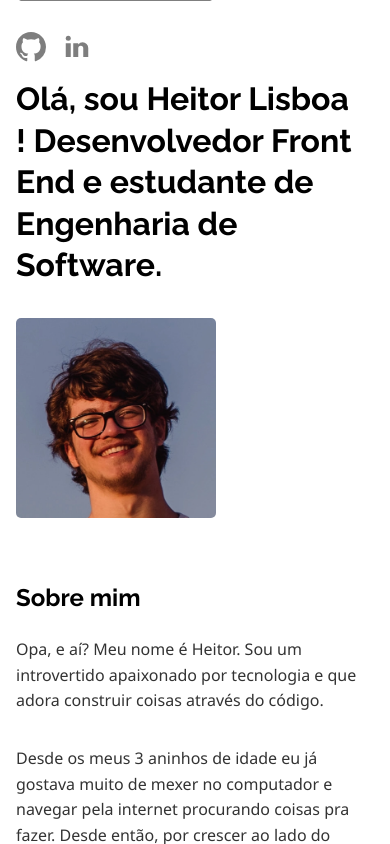
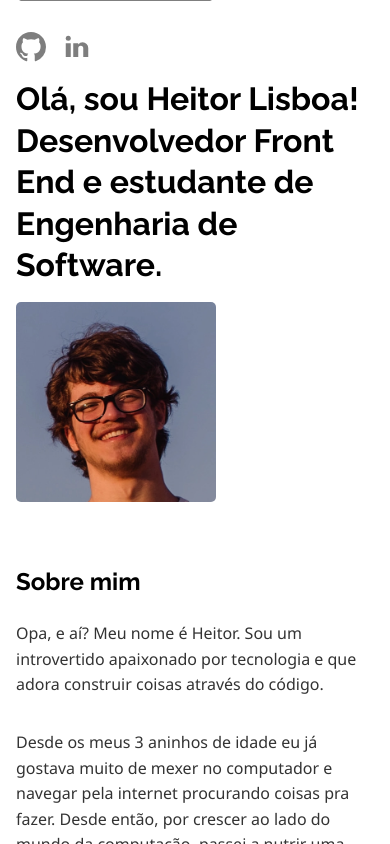
Before and after one commit to heitorlisboa/portfolio, a Next.js app: page / in a window 390 px wide. Shown: the top 844 px of the page. Built offline with nearby package versions, Linux system fonts and the light colour scheme.

Commit message:
Refatoração

```diff
--- a/src/styles/global.scss
+++ b/src/styles/global.scss
@@ -47,6 +47,10 @@ h6 {
   margin-block: 1em;
 }
 
+h1 {
+  font-size: clamp(2rem, 3.5vw + 1rem, 3rem);
+}
+
 p {
   color: clr.$dark-gray;
 
--- a/src/styles/pages/Home.module.scss
+++ b/src/styles/pages/Home.module.scss
@@ -53,14 +53,14 @@
 // Main
 .hero {
   display: grid;
-  gap: gp.$big;
+  column-gap: gp.$big;
+  row-gap: gp.$small;
   grid-template-columns: 1fr min(20vw, 300px);
 
   margin-bottom: gp.$bigger;
 
-  @media (max-width: 800px) {
+  @media (max-width: sb.$max-tablet) {
     grid-template-columns: auto;
-    grid-template-rows: auto;
   }
 }
 
@@ -69,27 +69,15 @@
 
   border-radius: 2.5%;
 
-  @media (max-width: 800px) {
+  @media (max-width: sb.$max-tablet) {
     height: 200px;
   }
 }
 
 .heroTitle {
-  font-size: 3rem;
-
   max-width: 23ch;
 
   margin-block: 0;
-
-  span {
-    display: inline-block;
-  }
-
-  @media (max-width: sb.$max-tablet) {
-    font-size: clamp(2rem, 3.5vw + 1rem, 3rem);
-
-    padding-inline-end: gp.$small;
-  }
 }
 
 .abilitiesList {
```
